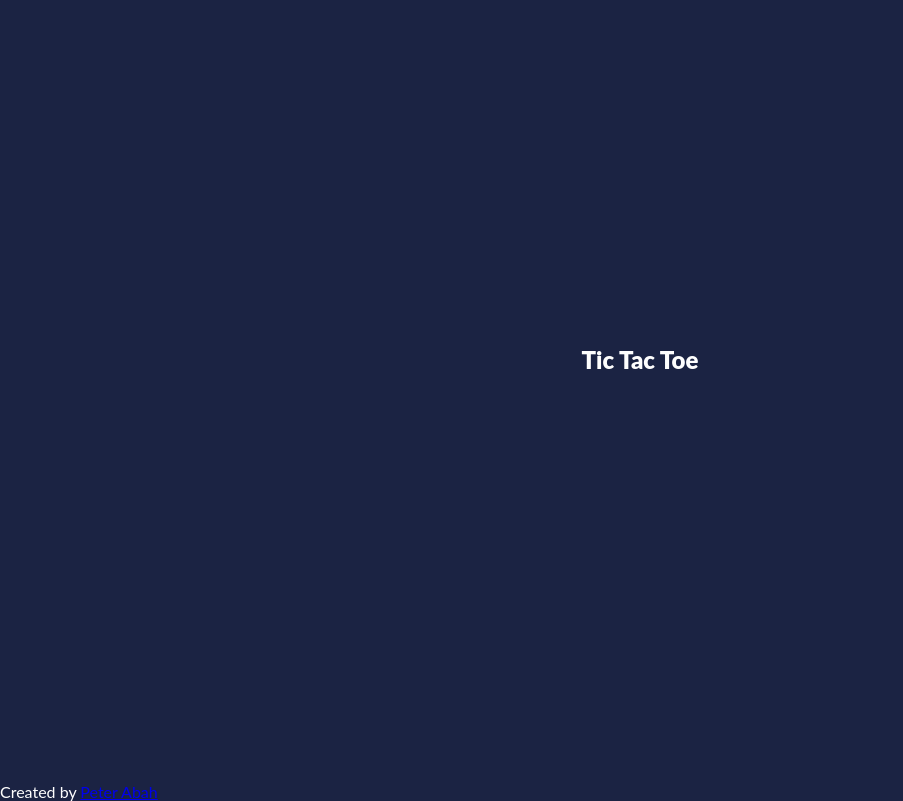
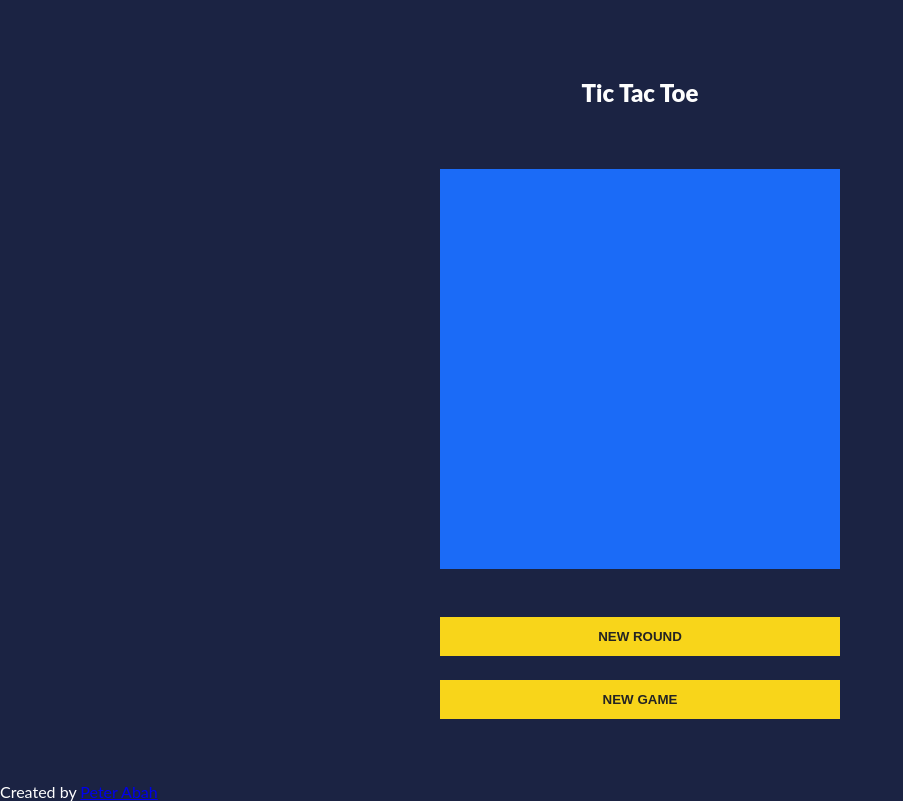
Before and after one commit to peter-abah/tic-tac-toe, a website: page index.html in a window 1280 px wide. Shown: the whole page, without its empty margins (0-903 px from the left). Drawn offline with Linux system fonts and the light colour scheme.

Commit message:
add more styles

```diff
--- a/index.html
+++ b/index.html
@@ -20,7 +20,7 @@
         </div>
       </div>
 
-      <div class="game game--hidden">
+      <div class="game">
         <div class="board">
 
         </div>
--- a/src/scss/components/_board.scss
+++ b/src/scss/components/_board.scss
@@ -2,12 +2,12 @@
   display: grid;
   grid-template-columns: 1fr 1fr 1fr;
   gap: .5rem;
-  width: 18.75rem;
-  max-width: 90vw;
-  height: 18.75rem;
-  max-height: 90vw;
+  width: 80vw;
+  max-width: 25rem;
+  height: 80vw;
+  max-height: 25rem;
   margin: 0 auto;
-  background-color: var(--text-primary);
+  background-color: var(--board-border-color);
 
   &__cell {
     display: flex;
--- a/src/scss/components/_game.scss
+++ b/src/scss/components/_game.scss
@@ -1,6 +1,12 @@
 .game {
   &--hidden {
     display: none;
+  }
+
+  &__buttons {
+    width: 80vw;
+    max-width: 25rem;
+    margin: 3rem auto;
   }
 
   &__button {
--- a/src/scss/components/_header.scss
+++ b/src/scss/components/_header.scss
@@ -1,5 +1,5 @@
 .header {
-  margin-bottom: 4rem;
+  margin: 4rem auto;
 
   &__title {
     font-size: 1.5rem;
```
Also changed, not shown: css/main.css.
